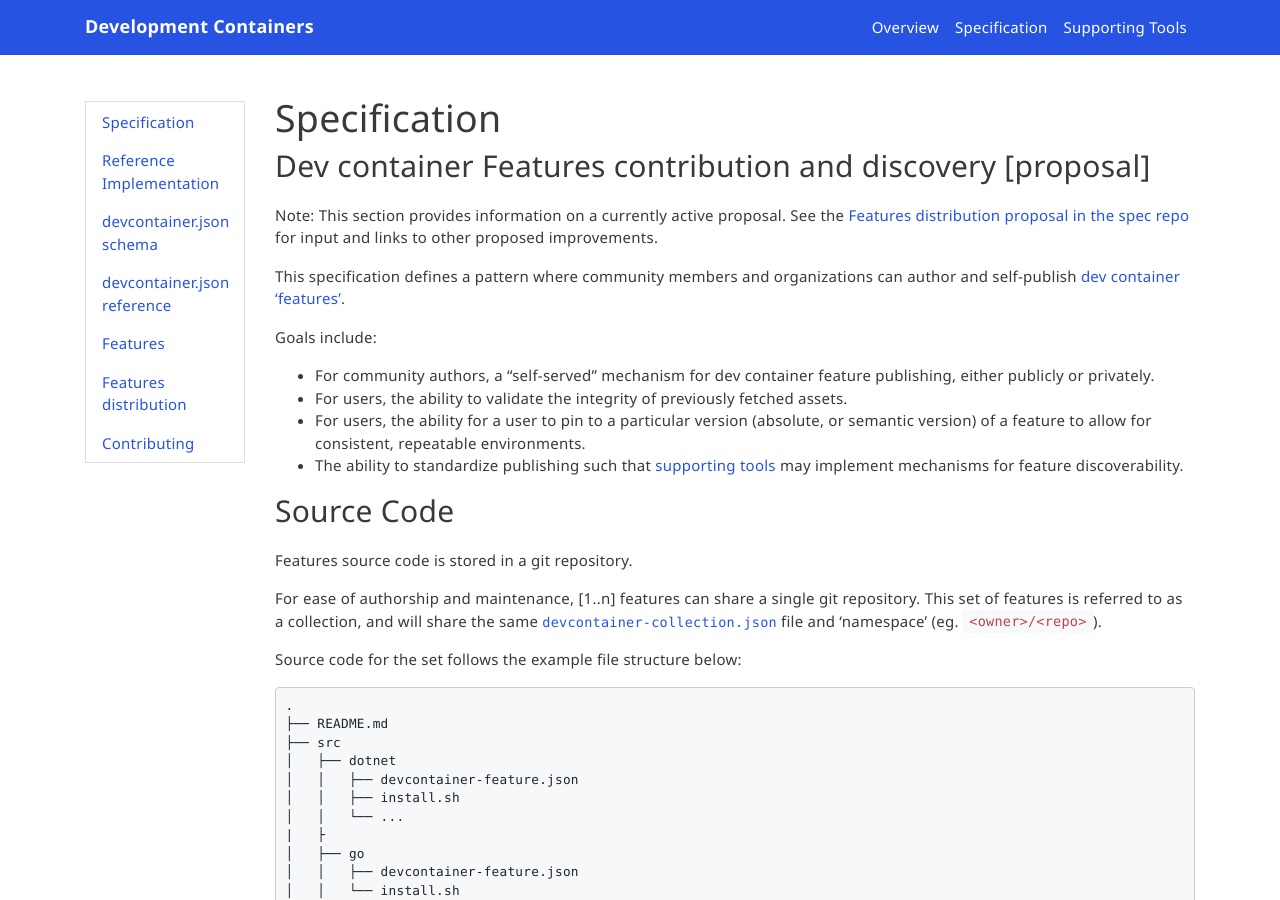
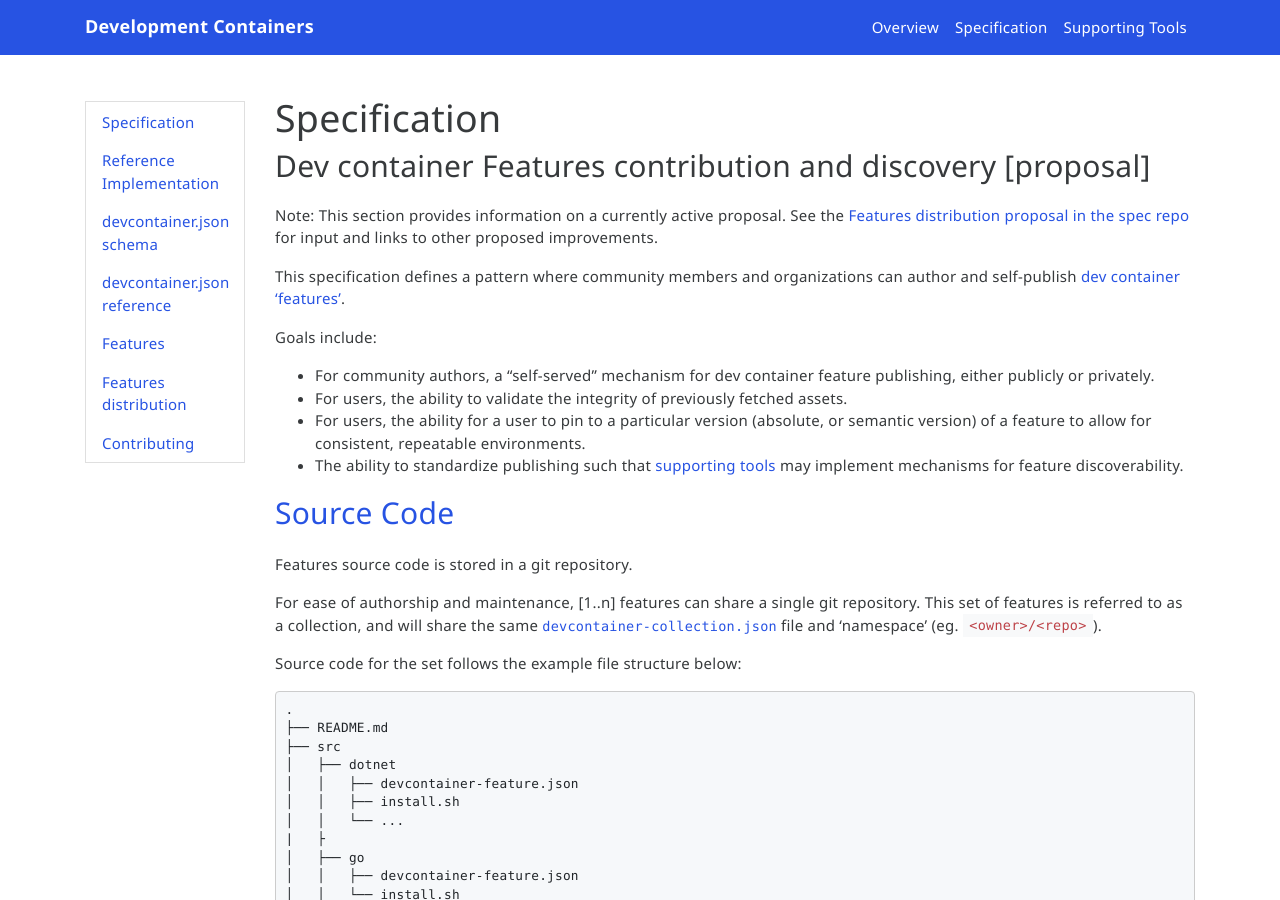
Before and after one commit to devcontainers/devcontainers.github.io, a Jekyll site: the page built from _implementors/features-distribution.md, in a window 1280 px wide and 900 px high. Built offline with Jekyll 4.4.1, drawn with Linux system fonts in a browser that asks for light colours; nearby versions of some CDN libraries; comment, search, counter and statistics services are not loaded.

Commit message:
Add headers

````diff
--- a/_implementors/features-distribution.md
+++ b/_implementors/features-distribution.md
@@ -17,7 +17,7 @@
 - For users, the ability for a user to pin to a particular version (absolute, or semantic version) of a feature to allow for consistent, repeatable environments.
 - The ability to standardize publishing such that [supporting tools](../supporting.md) may implement mechanisms for feature discoverability.
 
-## Source Code
+## <a href="#source-code" name="source-code" class="anchor"> Source Code </a>
 
 Features source code is stored in a git repository.
 
@@ -55,13 +55,13 @@
 
 Optionally, a mirrored `test` directory can be included with an accompanying `test.sh` script.  Implementing tools may use this to run tests against the given feature.
 
-## Versioning
+## <a href="#versioning" name="versioning" class="anchor"> Versioning </a>
 
 Each feature is individually [versioned according to the semver specification](https://semver.org/).  The `version` property in the respective `devcontainer-feature.json` file is parsed to determine if the feature should be republished.
 
 Tooling that handles publishing features will not republish features if that exact version has already been published; however, tooling must republish major and minor versions in accordance with the semver specification.
 
-## Packaging
+## <a href="#packaging" name="packaging" class="anchor"> Packaging </a>
 
 Features are distributed as tarballs.  The tarball contains the entire contents of the feature sub-directory, including the `devcontainer-feature.json`, `install.sh`, and any other files in the directory.
 
@@ -69,8 +69,7 @@
 
 A reference implementation for packaging and distributing features is provided as a GitHub Action (https://github.com/devcontainers/action).
 
-
-### devcontainer-collection.json
+### <a href="#devcontainer-collection-json" name="devcontainer-collection-json" class="anchor"> devcontainer-collection.json </a>
 
 The `devcontainer-collection.json` is an auto-generated metadata file.
 
@@ -81,13 +80,13 @@
 
 Each features's `devcontainer-feature.json` metadata file is appended into the `features` top-level array.
 
-## Distribution
+## <a href="#distribution" name="distribution" class="anchor"> Distribution </a>
 
 There are several supported ways to distribute features.  Distribution is handled by the implementing packaging tool.
 
 A user references a distributed feature in a `devcontainer.json` as defined in ['referencing a feature'](./features.md#referencing-a-feature).
 
-### OCI Registry
+### <a href="#oci-registry" name="oci-registry" class="anchor"> OCI Registry </a>
 
 An OCI registry that implements the [OCI Artifact Distribution Specification](https://github.com/opencontainers/distribution-spec) serves as the primary distribution mechanism for features.
 
@@ -114,7 +113,6 @@
             --manifest-config /dev/null:application/vnd.devcontainers \
                              ./${ARTIFACT_PATH}:application/vnd.devcontainers.layer.v1+tar
 done
-
 ```
 
 `Namespace` is the globally identifiable name for the collection of features. (eg: `owner/repo` for the source code's git repository).
@@ -131,11 +129,11 @@
                             ./devcontainer-collection.json.:application/vnd.devcontainers.layer.v1+json
 ```
 
-### Directly Reference Tarball
+### <a href="#directly-reference-tarball" name="directly-reference-tarball" class="anchor"> Directly Reference Tarball </a>
 
 A feature can be referenced directly in a user's [`devcontainer.json`](./spec.md/#a-hrefdevcontainerjson-namedevcontainerjson-classanchor-devcontainerjson-a) file by an HTTP or HTTPS URI that points to the tarball from the [package step](#packaging).
 
-### Addendum: Locally Referenced
+### <a href="#addendum-locally-referenced" name="addendum-locally-referenced" class="anchor"> Addendum: Locally Referenced </a>
 
 To aid in feature authorship, or in instances where a feature should not be published externally, individual features can be referenced locally from the project's file tree.
 
````
